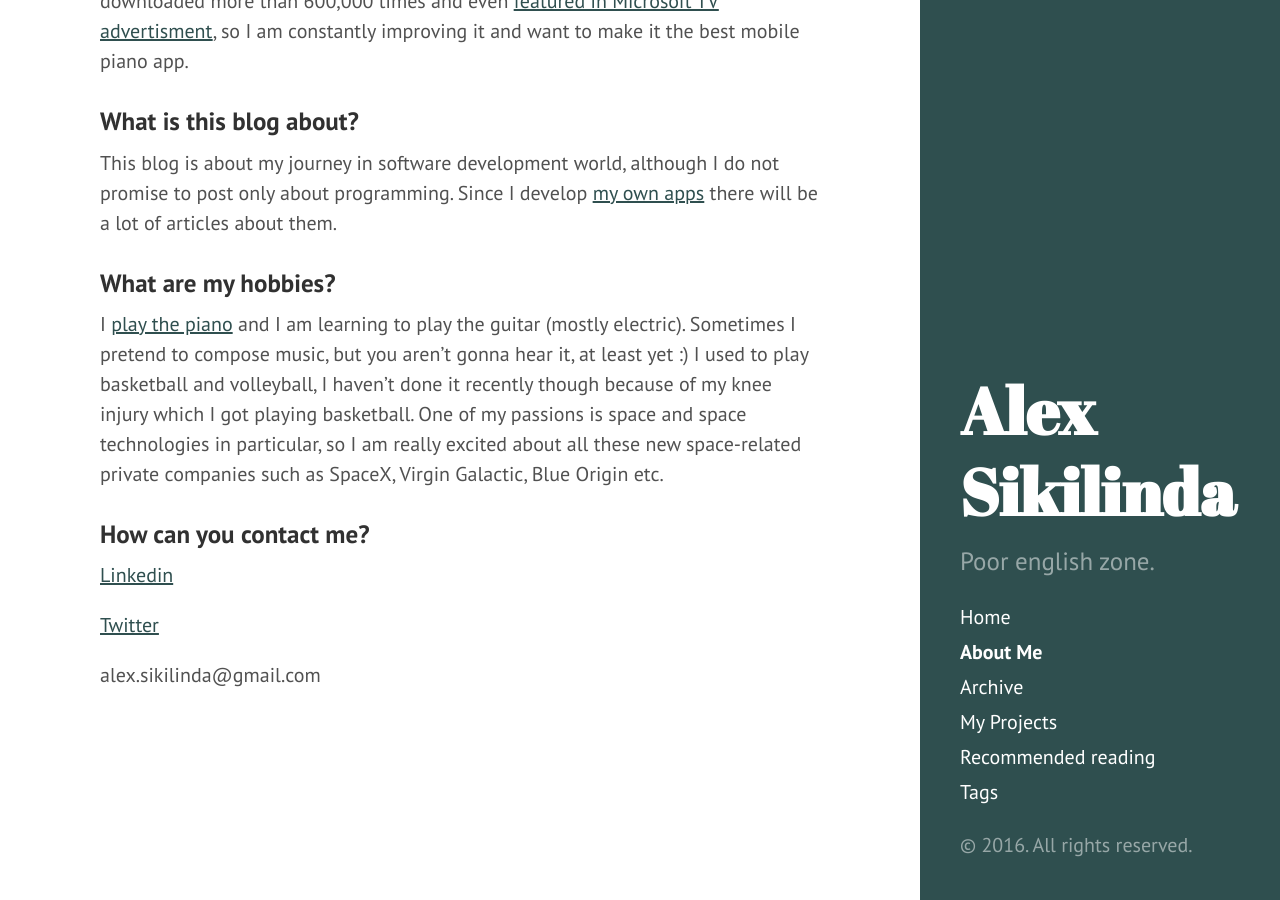
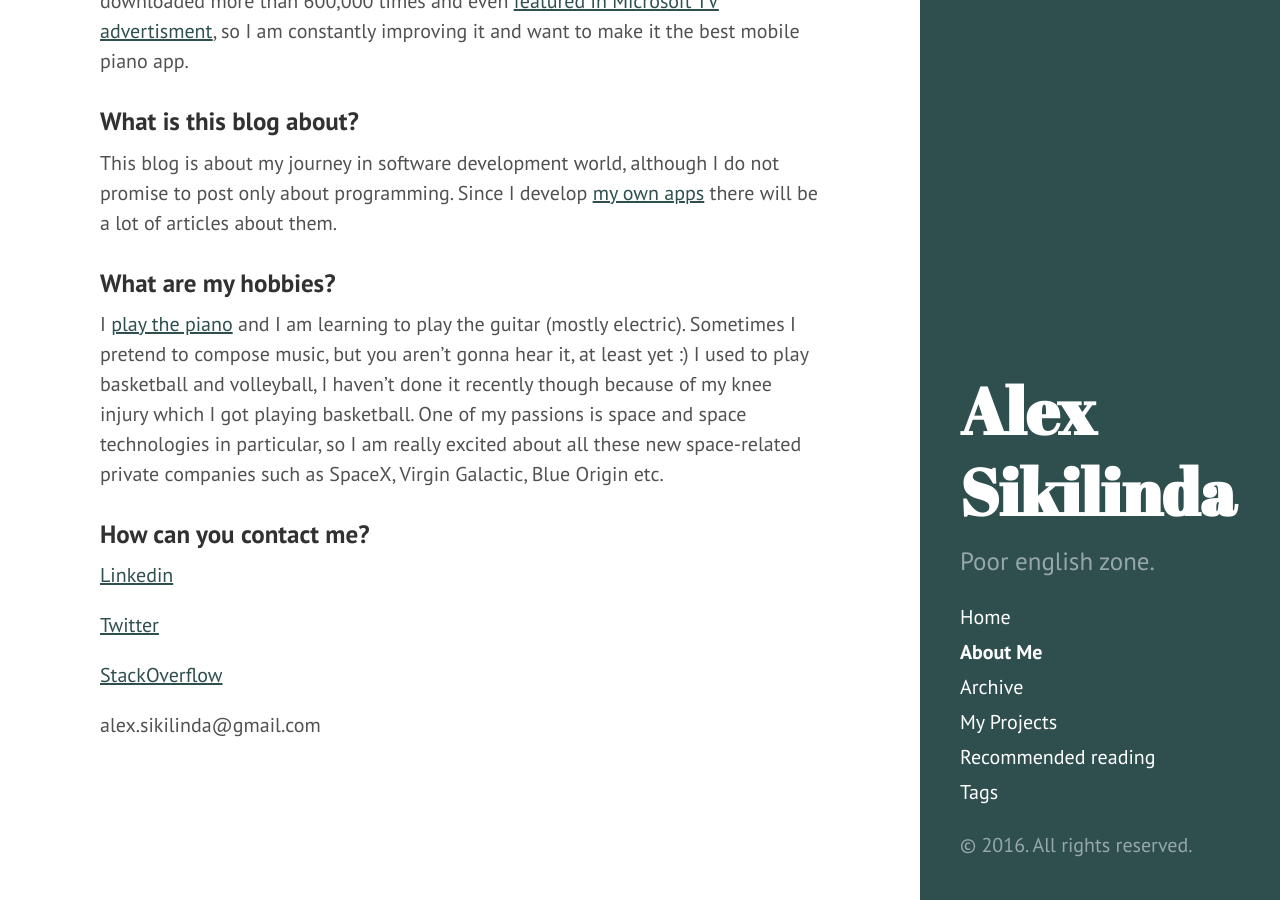
Before and after one commit to AlexSikilinda/alexsikilinda.github.io, a Jekyll site: the page built from about.md, in a window 1280 px wide and 900 px high, scrolled down 945 px. Built offline with Jekyll 4.4.1, drawn with Linux system fonts in a browser that asks for light colours.

Commit message:
add stackoverflow account to about me

```diff
--- a/about.md
+++ b/about.md
@@ -48,4 +48,6 @@ Virgin Galactic, Blue Origin etc.
 
 [Twitter](https://twitter.com/AlexSikilinda)
 
+[StackOverflow](http://stackoverflow.com/users/3565910/alex-sikilinda)
+
 alex.sikilinda@gmail.com
```
